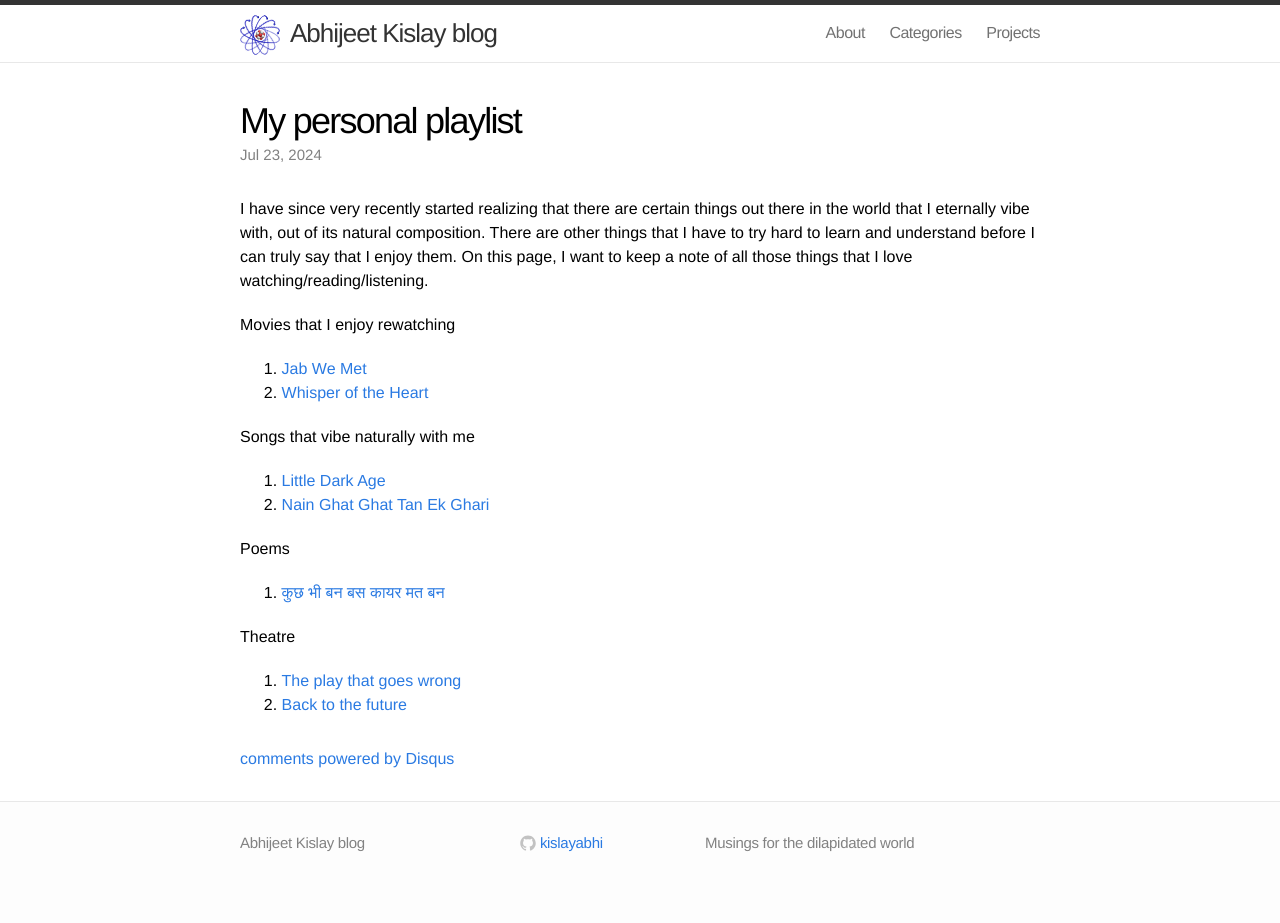
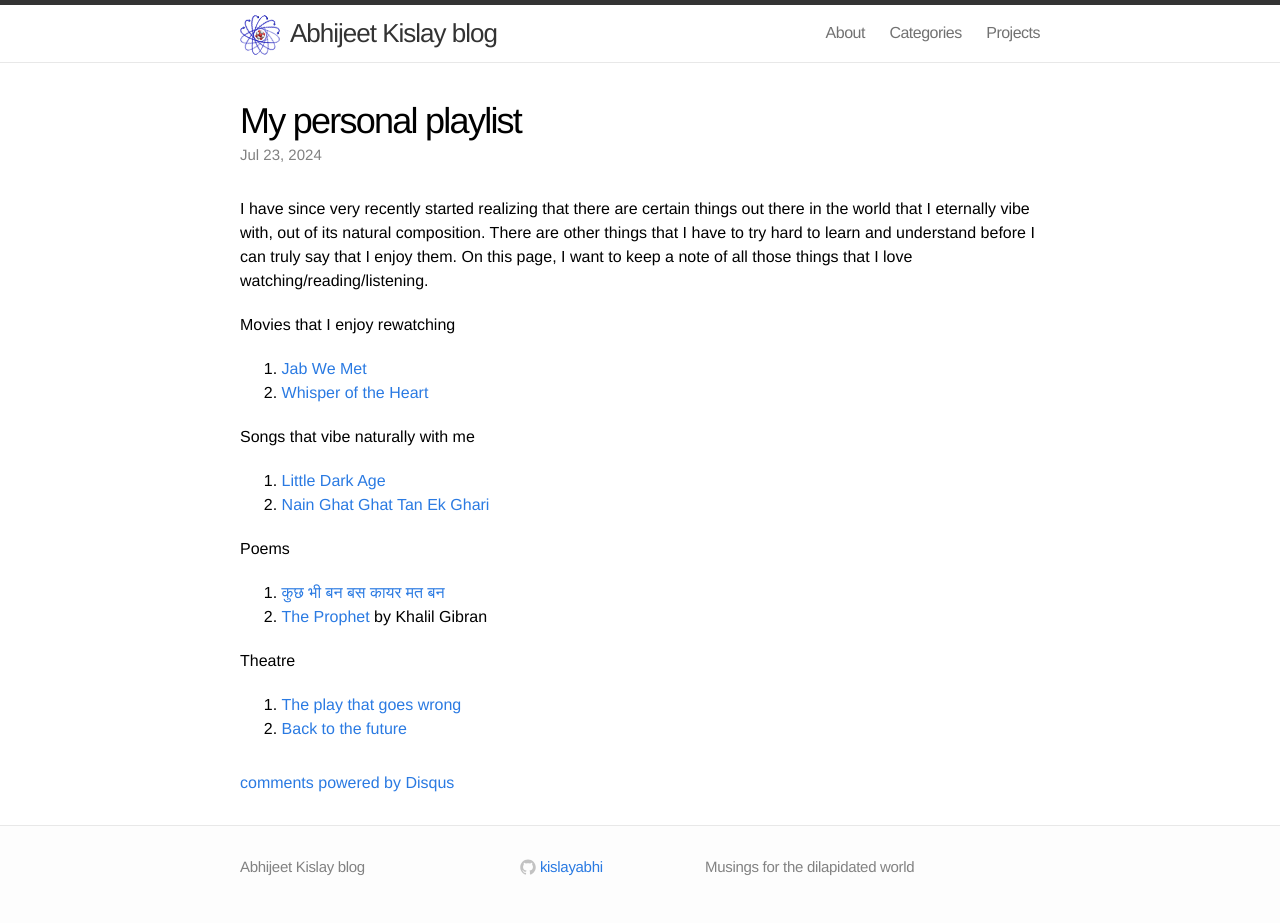
Before and after one commit to kislayabhi/kislayabhi.github.io, a Jekyll site: the page built from _posts/2024-7-23-My-personal-playlist.md, in a window 1280 px wide. Built offline with Jekyll 4.4.1, drawn with Linux system fonts in a browser that asks for light colours; comment, search, counter and statistics services are not loaded; before the commit the page ends 900 px from its top, so only the background shows below that.

Commit message:
Update 2024-7-23-My-personal-playlist.md

```diff
--- a/_posts/2024-7-23-My-personal-playlist.md
+++ b/_posts/2024-7-23-My-personal-playlist.md
@@ -19,6 +19,7 @@ Songs that vibe naturally with me
 
 Poems
 1. [कुछ भी बन बस कायर मत बन](http://kavitakosh.org/kk/%E0%A4%95%E0%A5%81%E0%A4%9B_%E0%A4%AD%E0%A5%80_%E0%A4%AC%E0%A4%A8_%E0%A4%AC%E0%A4%B8_%E0%A4%95%E0%A4%BE%E0%A4%AF%E0%A4%B0_%E0%A4%AE%E0%A4%A4_%E0%A4%AC%E0%A4%A8_/_%E0%A4%A8%E0%A4%B0%E0%A5%87%E0%A4%A8%E0%A5%8D%E0%A4%A6%E0%A5%8D%E0%A4%B0_%E0%A4%B6%E0%A4%B0%E0%A5%8D%E0%A4%AE%E0%A4%BE)
+2. [The Prophet](https://en.wikipedia.org/wiki/The_Prophet_(book)) by Khalil Gibran
 
 Theatre
 1. [The play that goes wrong](https://www.newyorktheatreguide.com/show/14790-the-play-that-goes-wrong-tickets)
```
